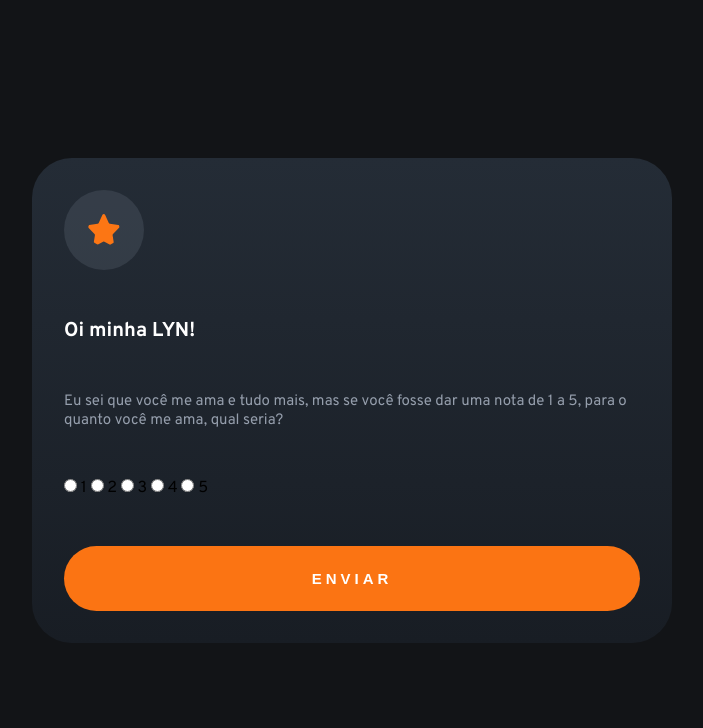
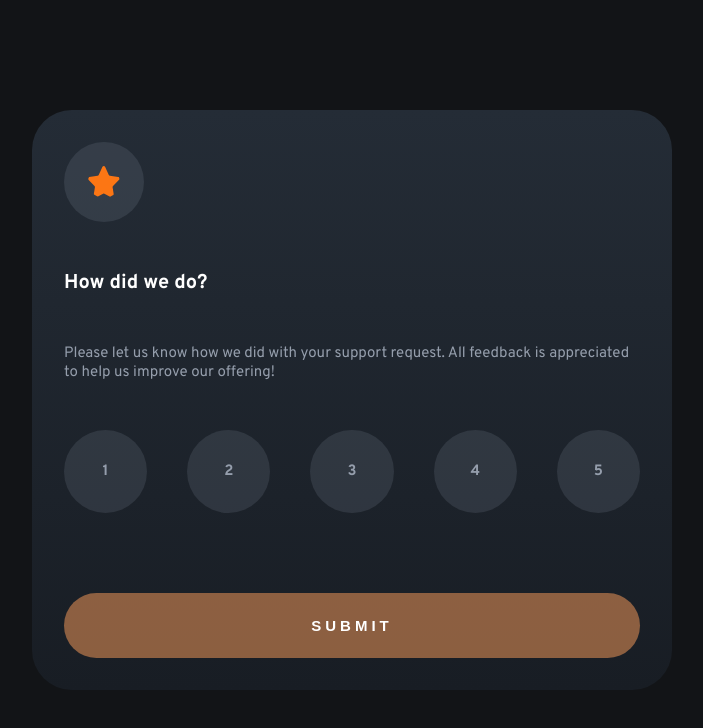
Before and after one commit to victoraamlima/avaliacao, a plain HTML site: page index.html in a window 1280 px wide. Shown: the whole page, without its empty margins (288-991 px from the left). Drawn offline with Linux system fonts and the light colour scheme.

Commit message:
index.html refactoring

```diff
--- a/index.html
+++ b/index.html
@@ -1,86 +1,83 @@
 <!DOCTYPE html>
 <html lang="en">
+  <head>
+    <meta charset="UTF-8" />
+    <meta name="viewport" content="width=device-width, initial-scale=1.0" />
 
-<head>
-  <meta charset="UTF-8">
-  <meta name="viewport" content="width=device-width, initial-scale=1.0">
+    <link
+      rel="icon"
+      type="image/png"
+      sizes="32x32"
+      href="./images/favicon-32x32.png"
+    />
 
-  <link rel="icon" type="image/png" sizes="32x32" href="./images/favicon-32x32.png">
+    <title>Avaliação</title>
 
-  <title>Frontend Mentor | Interactive rating component</title>
+    <link rel="stylesheet" href="css/reset.css" />
+    <link rel="stylesheet" href="css/style.css" />
 
-  <link rel="stylesheet" href="css/reset.css">
-  <link rel="stylesheet" href="css/style.css">
-
-  <link rel="preconnect" href="https://fonts.googleapis.com">
-  <link rel="preconnect" href="https://fonts.gstatic.com" crossorigin>
-  <link href="https://fonts.googleapis.com/css2?family=Overpass:wght@400;600;700&display=swap" rel="stylesheet">
+    <link rel="preconnect" href="https://fonts.googleapis.com" />
+    <link rel="preconnect" href="https://fonts.gstatic.com" crossorigin />
+    <link
+      href="https://fonts.googleapis.com/css2?family=Overpass:wght@400;600;700&display=swap"
+      rel="stylesheet"
+    />
 
     <script src="js/index.js" defer></script>
   </head>
 
   <body>
+    <div class="card rating">
+      <img class="star" src="images/icon-star.svg" alt="" />
 
-  <div class="card card1">
-    <img class="star" src="images/icon-star.svg" alt="">
+      <h2>How did we do?</h2>
 
-    <h2>Oi minha LYN!</h2>
+      <p>
+        Please let us know how we did with your support request. All feedback is
+        appreciated to help us improve our offering!
+      </p>
 
-    <p>Eu sei que você me ama e tudo mais, mas se você fosse dar uma nota de 1 a 5, para o quanto você me ama, qual seria? </p>
-
-
-    <!-- <ul class="score">
-      <li class="1">1</li>
-      <li class="2">2</li>
-      <li class="3">3</li>
-      <li class="4">4</li>
-      <li class="5">5</li>
-    </ul> -->
-
-    <div class="teste">
-      <label for="1">
-        <input type="radio" name="score" id="1">
+      <form class="grades">
+        <label for="1" class="grade">
+          <input type="radio" name="score" id="1" />
           <span>1</span>
         </label>
 
-      <label for="2">
-        <input type="radio" name="score" id="2">
+        <label for="2" class="grade">
+          <input type="radio" name="score" id="2" />
           <span>2</span>
         </label>
 
-      <label for="3">
-        <input type="radio" name="score" id="3">
+        <label for="3" class="grade">
+          <input type="radio" name="score" id="3" />
           <span>3</span>
         </label>
 
-      <label for="4">
-        <input type="radio" name="score" id="4">
+        <label for="4" class="grade">
+          <input type="radio" name="score" id="4" />
           <span>4</span>
         </label>
 
-      <label for="5">
-        <input type="radio" name="score" id="5">
+        <label for="5" class="grade">
+          <input type="radio" name="score" id="5" />
           <span>5</span>
         </label>
+      </form>
+
+      <button id="button" class="button inactive">SUBMIT</button>
     </div>
 
-    <div class="ops hide">Ops! Tente novamente</div>
+    <div class="card thank hide">
+      <img class="cellphone" src="images/illustration-thank-you.svg" alt="" />
 
-    <button id="button" class="button inactive ">ENVIAR</button>
+      <div id="your-selected-score"></div>
+
+      <h2>Thank you!</h2>
+
+      <p>
+        We appreciate you taking the time to give a rating. lt you ever need
+        more support, don't hesitate to get in touch!
+      </p>
     </div>
-
-  <div class="card card2 hide">
-    <img class="cellphone" src="images/illustration-thank-you.svg" alt="">
-
-    <div id="your-score-selected"></div>
-
-    <h2>Eu sabia que você me amava muito, mas não esperava que fosse tanto!</h2>
-
-    <p>Eu não ia te falar , mas isso daqui foi um teste, se você não desse nota 5, mocinha a senhorita estaria encrencada!
-    </p>
-
-  </div>
-
   </body>
-
 </html>
```
Lines whose indentation alone changed are shown as unchanged.
